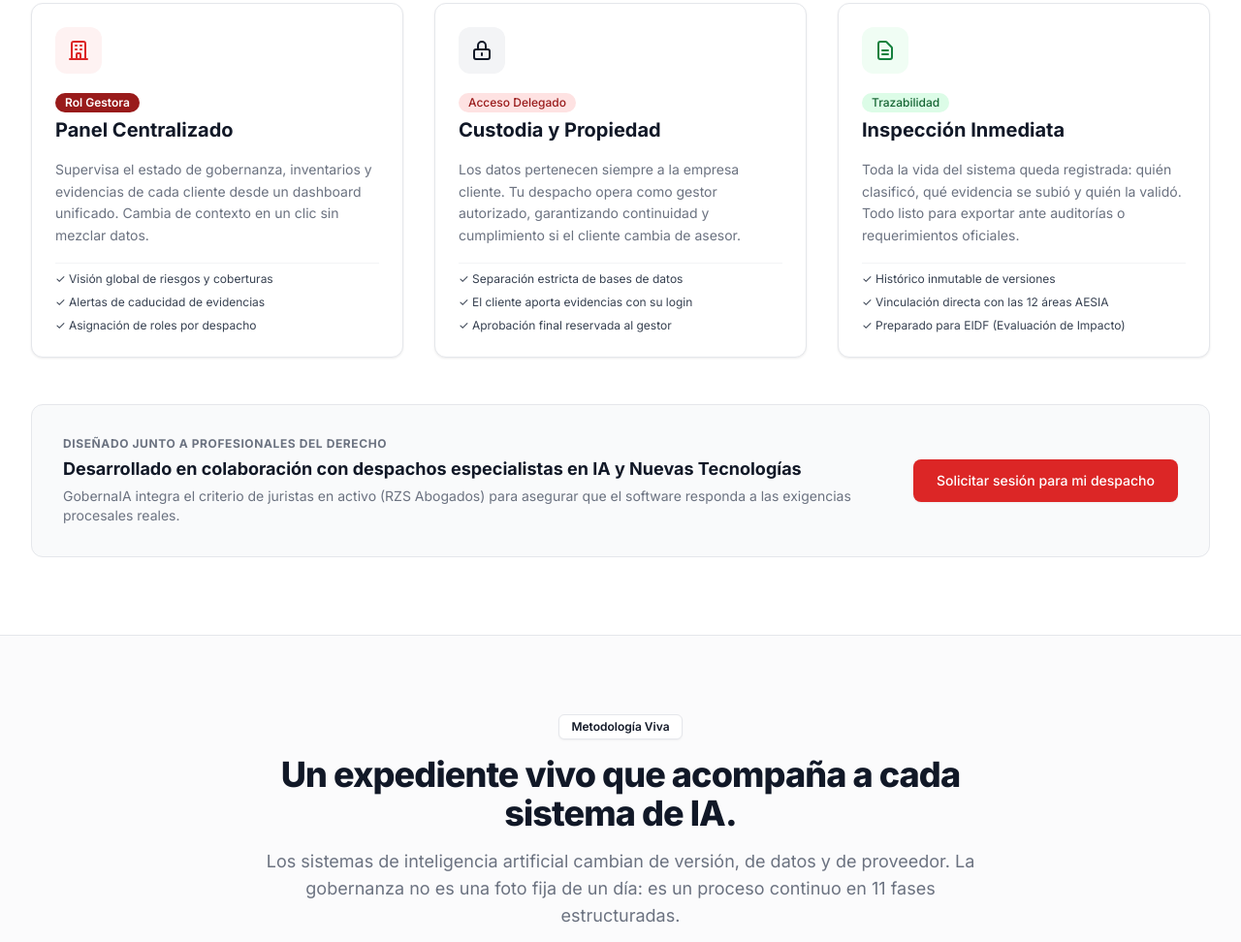
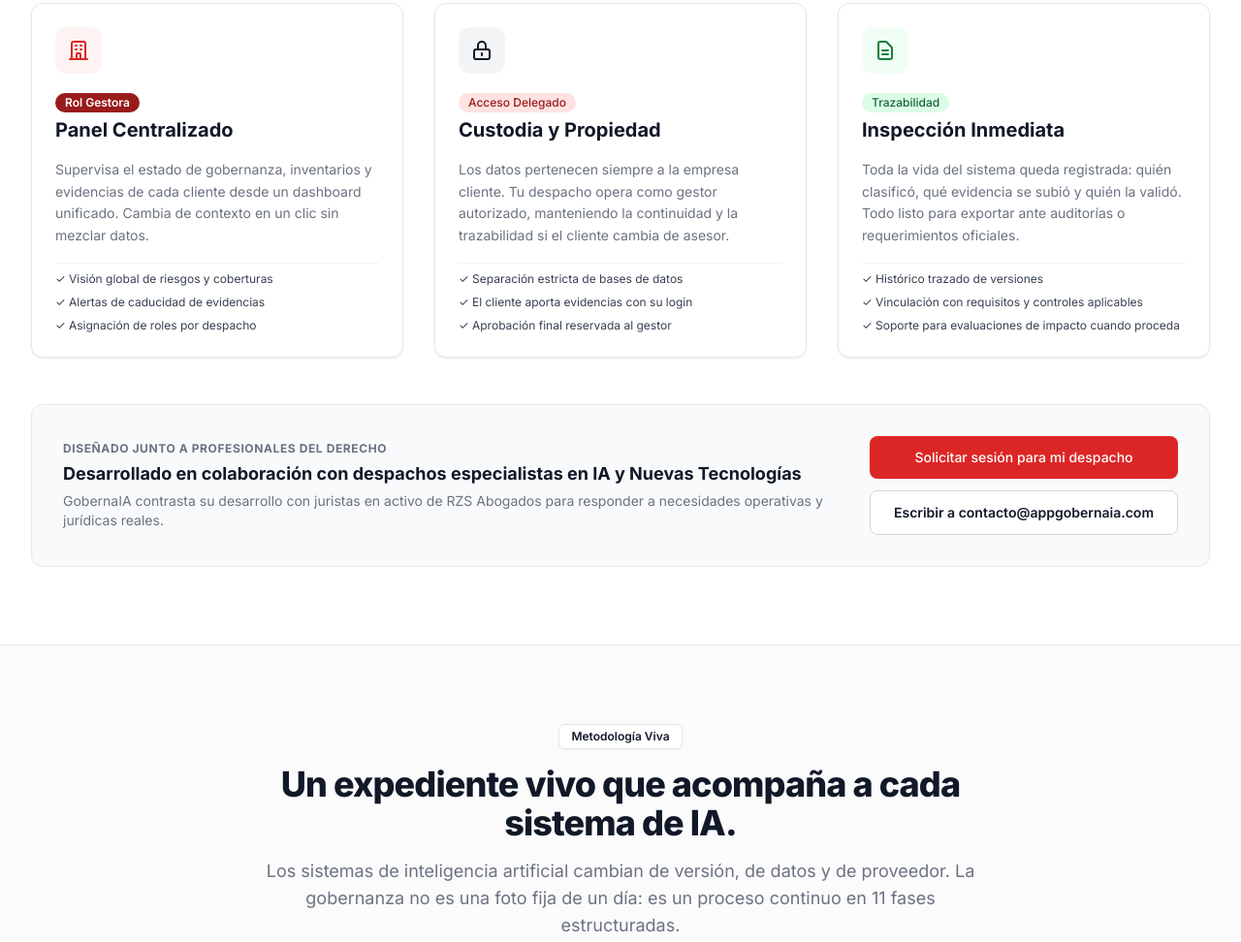
Before and after one commit to RocioCanoFernandez/GobernaIA, an Astro site: page / in a window 1280 px wide. Shown: the part 5082-6054 px from the top of the page at 97% size. Built offline with nearby package versions, Linux system fonts and the light colour scheme; Astro itself is replaced by a stand-in of ours.

Commit message:
Reubica el contacto directo en la sección de gestoras

```diff
--- a/src/components/FaqSection.astro
+++ b/src/components/FaqSection.astro
@@ -126,12 +126,5 @@ const toneClasses = {
       ))}
     </div>
 
-    <div class="mt-14 rounded-2xl bg-goberna-dark px-6 py-7 text-center sm:px-10">
-      <p class="text-lg font-bold text-white">¿Tienes una duda sobre tu caso?</p>
-      <p class="mt-2 text-sm text-slate-300">Te indicamos qué puede probarse y qué condiciones requiere antes de utilizar documentación real.</p>
-      <a href="mailto:contacto@appgobernaia.com?subject=Consulta%20sobre%20GobernaIA" class="mt-5 inline-flex items-center justify-center rounded-lg bg-goberna-red px-5 py-2.5 text-sm font-bold text-white transition hover:bg-red-700">
-        Escribir a contacto@appgobernaia.com
-      </a>
-    </div>
   </div>
 </section>
--- a/src/components/GestorasSection.astro
+++ b/src/components/GestorasSection.astro
@@ -55,7 +55,7 @@
           <h3 class="text-xl font-bold text-goberna-dark">Custodia y Propiedad</h3>
         </div>
         <p class="text-sm text-goberna-muted leading-relaxed">
-          Los datos pertenecen siempre a la empresa cliente. Tu despacho opera como gestor autorizado, garantizando continuidad y cumplimiento si el cliente cambia de asesor.
+          Los datos pertenecen siempre a la empresa cliente. Tu despacho opera como gestor autorizado, manteniendo la continuidad y la trazabilidad si el cliente cambia de asesor.
         </p>
         <ul class="text-xs text-goberna-subtle space-y-2 pt-2 border-t border-gray-100">
           <li class="flex items-center gap-2">✓ Separación estricta de bases de datos</li>
@@ -79,9 +79,9 @@
           Toda la vida del sistema queda registrada: quién clasificó, qué evidencia se subió y quién la validó. Todo listo para exportar ante auditorías o requerimientos oficiales.
         </p>
         <ul class="text-xs text-goberna-subtle space-y-2 pt-2 border-t border-gray-100">
-          <li class="flex items-center gap-2">✓ Histórico inmutable de versiones</li>
-          <li class="flex items-center gap-2">✓ Vinculación directa con las 12 áreas AESIA</li>
-          <li class="flex items-center gap-2">✓ Preparado para EIDF (Evaluación de Impacto)</li>
+          <li class="flex items-center gap-2">✓ Histórico trazado de versiones</li>
+          <li class="flex items-center gap-2">✓ Vinculación con requisitos y controles aplicables</li>
+          <li class="flex items-center gap-2">✓ Soporte para evaluaciones de impacto cuando proceda</li>
         </ul>
       </div>
 
@@ -95,12 +95,17 @@
           Desarrollado en colaboración con despachos especialistas en IA y Nuevas Tecnologías
         </h4>
         <p class="text-sm text-goberna-muted">
-          GobernaIA integra el criterio de juristas en activo (RZS Abogados) para asegurar que el software responda a las exigencias procesales reales.
+          GobernaIA contrasta su desarrollo con juristas en activo de RZS Abogados para responder a necesidades operativas y jurídicas reales.
         </p>
       </div>
-      <a href="#contacto" class="btn-primary whitespace-nowrap text-sm px-6 py-3">
-        Solicitar sesión para mi despacho
-      </a>
+      <div class="flex w-full flex-col gap-3 sm:w-auto sm:items-stretch">
+        <a href="#contacto" class="btn-primary whitespace-nowrap px-6 py-3 text-center text-sm">
+          Solicitar sesión para mi despacho
+        </a>
+        <a href="mailto:contacto@appgobernaia.com?subject=Consulta%20sobre%20GobernaIA%20para%20mi%20despacho" class="inline-flex items-center justify-center whitespace-nowrap rounded-lg border border-gray-300 bg-white px-6 py-3 text-sm font-semibold text-goberna-dark transition hover:border-red-300 hover:text-goberna-red">
+          Escribir a contacto@appgobernaia.com
+        </a>
+      </div>
     </div>
 
   </div>
```
